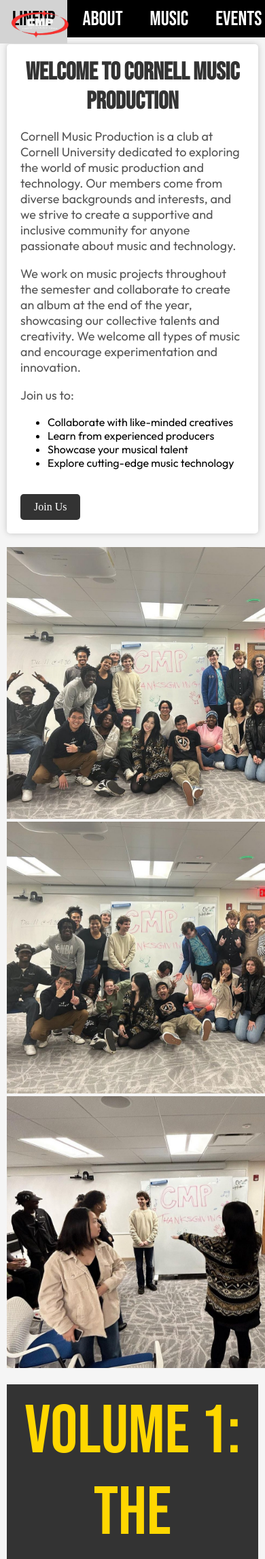
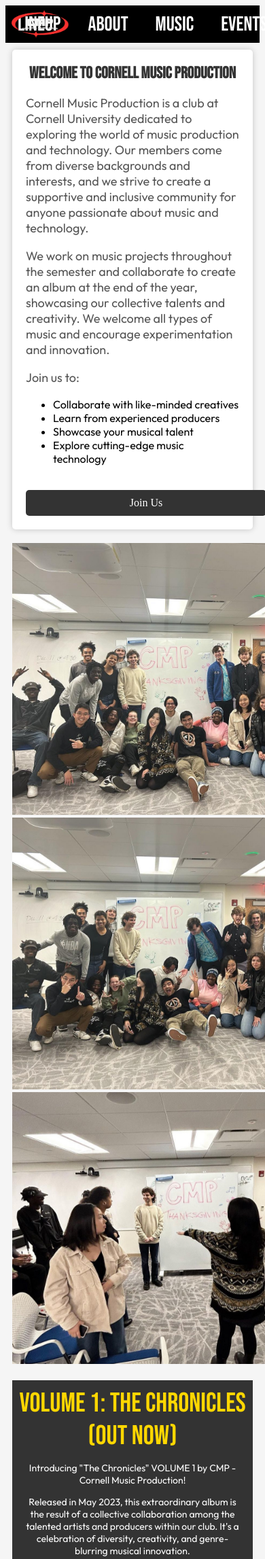
Before and after one commit to stephensyl/cuprod_web, a PHP site: page / in a window 390 px wide; the page is wider, and only the part inside the window is pictured. Shown: the top 2294 px of that part at 68% size. Run offline with PHP 8.4, Linux system fonts and the light colour scheme.

Commit message:
trying mobile loook

```diff
--- a/stylesheets/style.css
+++ b/stylesheets/style.css
@@ -261,12 +261,87 @@ form button:hover {
 /* Responsive website design for mobile devices */
 
 @media screen and (max-width: 800px) {
-    body {
-        margin: 0;
-        padding: 0;
+    header {
+        display: flex;
+        height: 55px;
+        justify-content: space-between;
     }
-    margin {
+
+    .left-section .logo {
+        display: flex;
+        max-height: auto;
+        max-width: auto;
+        justify-self: center;
+    }
+
+    .middle-section {
+        display: none;
+    }
+
+    h1 {
+        font-size: 28px;
+    }
+
+    #albumtitle {
+        font-size: 60px;
+    }
+
+    #albuminfo {
+        font-size: 16px;
+        margin-left: 20px;
+        margin-right: 20px;
+    }
+
+    .card {
+        width: calc(100% - 40px);
+    }
+
+    .resource-container {
+        width: 100%;
+    }
+
+    .links {
         padding: 10px;
-        font-size: 14px;
+    }
+
+    .cta-button {
+        width: 100%;
+        text-align: center;
     }
 }
+
+@media screen and (max-width: 600px) {
+    h1 {
+        font-size: 24px;
+    }
+
+    #albumtitle {
+        font-size: 40px;
+    }
+
+    #albuminfo {
+        font-size: 14px;
+        margin-left: 10px;
+        margin-right: 10px;
+    }
+
+    .card {
+        width: calc(100% - 20px);
+    }
+
+    .resource-container {
+        padding: 10px;
+    }
+
+    .links {
+        padding: 5px;
+    }
+
+    .cta-button {
+        padding: 10px;
+    }
+
+    form input, form textarea, form button {
+        padding: 8px;
+    }
+}
```
